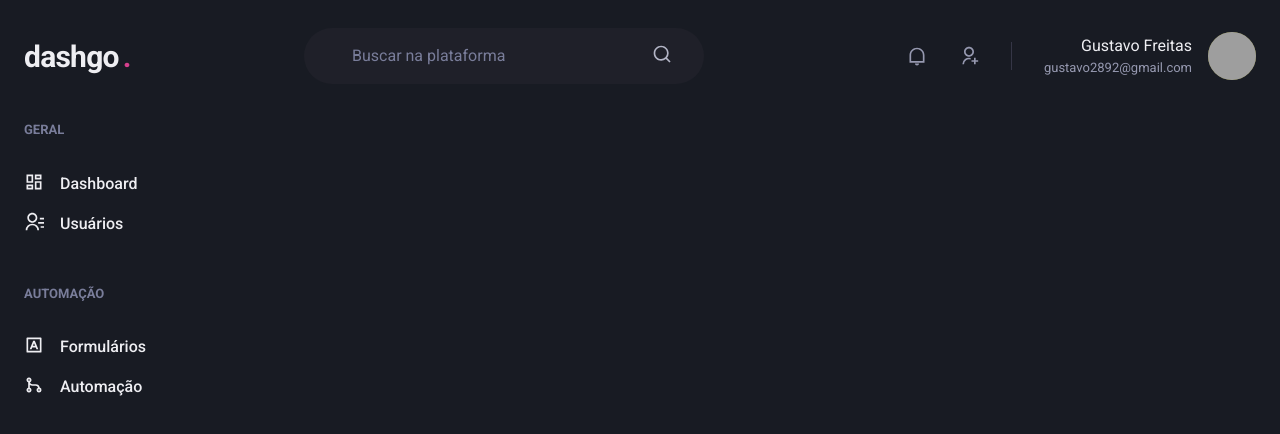
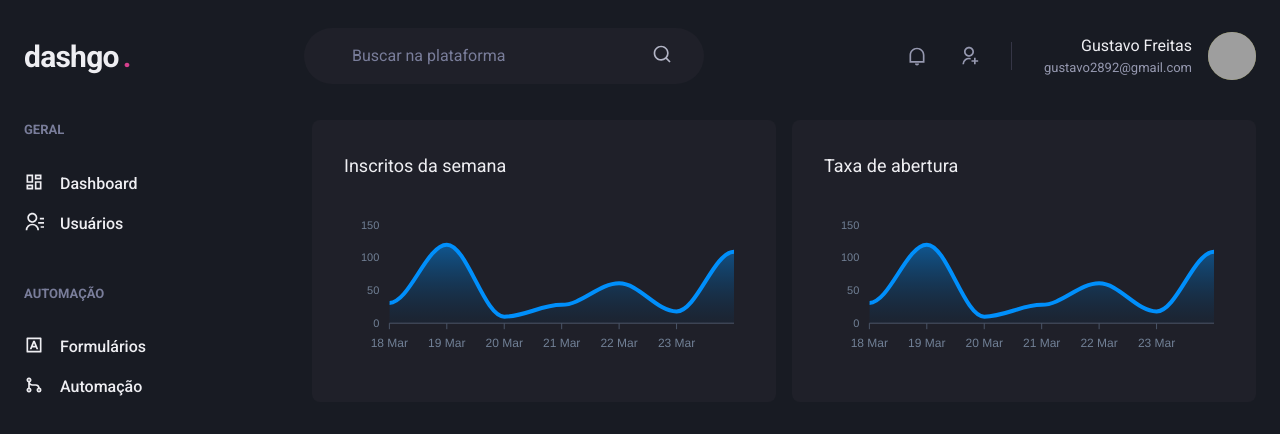
Before and after one commit to gustavo2892/ignite-chapter-4, a Next.js app: page /dashboard in a window 1280 px wide. Shown: the top 434 px of the page. Built offline with nearby package versions, Linux system fonts and the light colour scheme; grey boxes are pictures that could not be loaded.

Commit message:
Config apexcharts

```diff
--- a/package.json
+++ b/package.json
@@ -13,9 +13,11 @@
     "@chakra-ui/react": "^1.6.8",
     "@emotion/react": "^11.4.1",
     "@emotion/styled": "^11.3.0",
+    "apexcharts": "^3.28.3",
     "framer-motion": "^4.1.17",
     "next": "11.1.2",
     "react": "17.0.2",
+    "react-apexcharts": "^1.3.9",
     "react-dom": "17.0.2",
     "react-icons": "^4.2.0"
   },
--- a/src/pages/dashboard.tsx
+++ b/src/pages/dashboard.tsx
@@ -1,6 +1,63 @@
-import { Flex } from "@chakra-ui/react";
+import { Flex, SimpleGrid, Box, Text, theme } from "@chakra-ui/react";
+import dynamic from 'next/dynamic';
 import { Header } from "../components/Header";
 import { Sidebar } from "../components/Sidebar";
+
+const Chart = dynamic(() => import('react-apexcharts'), {
+  ssr: false,
+});
+
+const options = {
+  chart: {
+    toolbar: {
+      show: false
+    },
+    zoom: {
+      enabled: false
+    },
+    foreColor: theme.colors.gray[500],
+  },
+  grid: {
+    show: false,
+  },
+  dataLabels: {
+    enabled: false,
+  },
+  tooltip: {
+    enabled: false
+  },
+  xaxis: {
+    type: 'datetime',
+    axisBorder: {
+      color: theme.colors.gray[600]
+    },
+    axisTicks: {
+      color: theme.colors.gray[600]
+    },
+    categories: [
+      '2021-03-18T00:00:00.000Z',
+      '2021-03-19T00:00:00.000Z',
+      '2021-03-20T00:00:00.000Z',
+      '2021-03-21T00:00:00.000Z',
+      '2021-03-22T00:00:00.000Z',
+      '2021-03-23T00:00:00.000Z',
+      '2021-03-24T00:00:00.000Z',
+    ]
+  },
+  fill: {
+    opacity: 0.3,
+    type: 'gradient',
+    gradient: {
+      shade: 'dark',
+      opacityFrom: 0.7,
+      opacityTo: 0.3
+    }
+  }
+};
+
+const series = [
+  { name: 'series1', data: [31, 120, 10, 28, 61, 18, 109] }
+];
 
 export default function Dashboard() {
   return (
@@ -8,6 +65,45 @@
       <Header />
       <Flex w="100%" my="6" maxWidth={1480} mx="auto" px="6">
         <Sidebar />
+
+        <SimpleGrid
+          flex="1"
+          gap="4"
+          minChildWidth="320px"
+          align="flex-start"
+        >
+          <Box
+            p="8"
+            bg="gray.800"
+            borderRadius={8}
+            pb="4"
+          >
+            <Text fontSize="lg" mb="4">
+              Inscritos da semana
+            </Text>
+            <Chart
+              options={options}
+              series={series}
+              type="area"
+              height={160}
+            />
+          </Box>
+          <Box
+            p="8"
+            bg="gray.800"
+            borderRadius={8}
+          >
+            <Text fontSize="lg" mb="4">
+              Taxa de abertura
+            </Text>
+            <Chart
+              options={options}
+              series={series}
+              type="area"
+              height={160}
+            />
+          </Box>
+        </SimpleGrid>
       </Flex>
     </Flex>
   )
```
Also changed, not shown: 1 other file (tests, documents, lock files or other folders).
